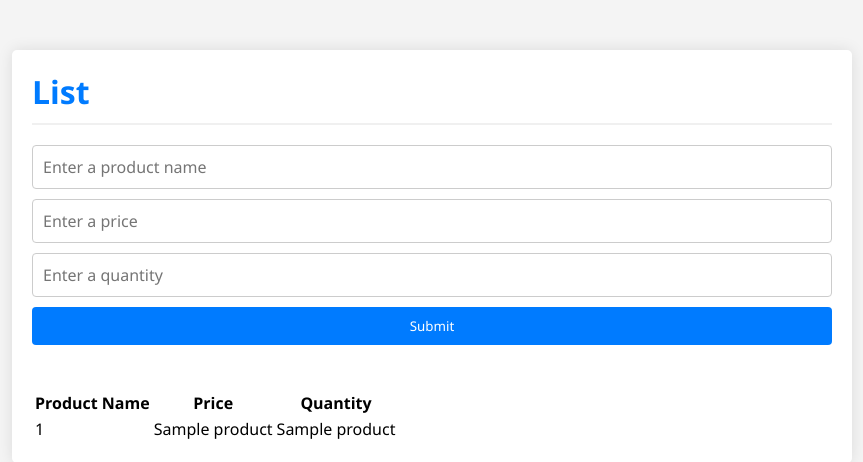
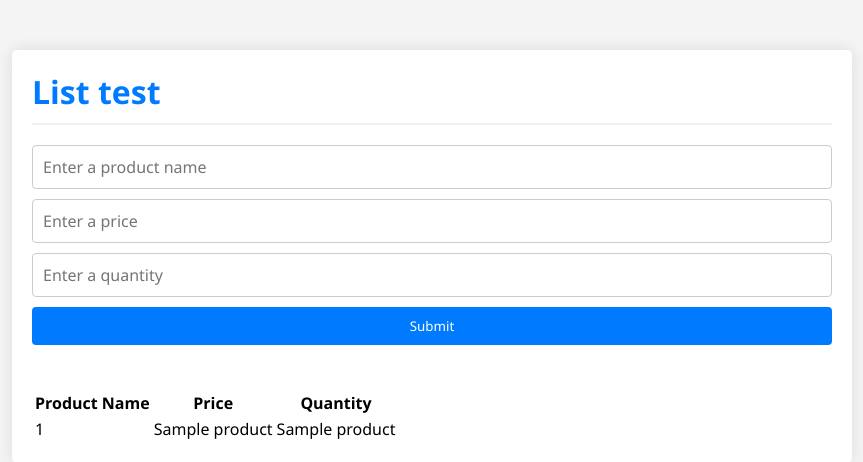
Before and after one commit to ZeelPatel18/DevOps-Project, a Python web app: template flask/templates/index.html in a window 1280 px wide. Shown: the top 462 px of the page, without its empty margins (208-1071 px from the left). Run offline with Jinja, Linux system fonts and the light colour scheme; the template is opened without the code that fills it: most values are stand-ins (such as "Sample title", 1, 10 or a date in 2020).

Commit message:
Update index.html
added test after List

```diff
--- a/flask/templates/index.html
+++ b/flask/templates/index.html
@@ -93,7 +93,7 @@
 
 <body>
     <div class="container">
-        <h1>List</h1>
+        <h1>List test</h1>
 
         <form action="/submit" method="post">
             <input type="text" name="name" placeholder="Enter a product name">
```
